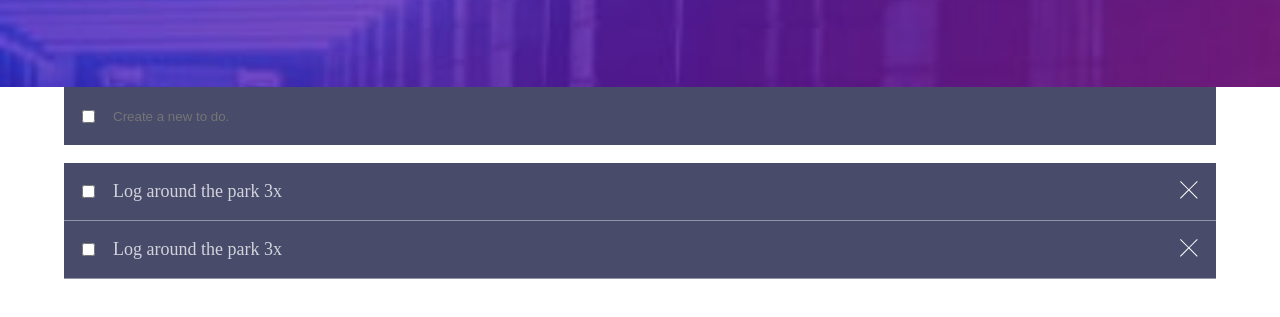
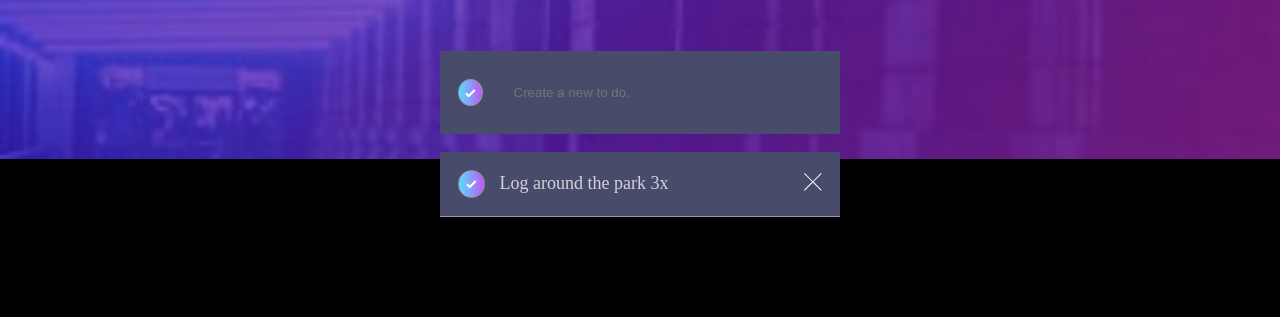
Before and after one commit to ndickers/todo-app-main, a plain HTML site: page index.html in a window 1280 px wide. Shown: the part 81-398 px from the top of the page. Drawn offline with Linux system fonts and the light colour scheme.

Commit message:
Add checkbox functionality

```diff
--- a/index.html
+++ b/index.html
@@ -18,24 +18,25 @@
     </header>
     <main>
       <div class="add-todo">
-        <input type="checkbox" name="" id="" />
         <input
-          class="input-element"
-          type="text"
-          placeholder="Create a new to do."
+          class="input-checkbox"
+          checked="false"
+          type="checkbox"
+          name=""
+          id=""
         />
+        <div>
+          <input
+            class="input-element"
+            type="text"
+            placeholder="Create a new to do."
+          />
+        </div>
       </div>
 
       <section>
         <div class="todo-item">
-          <input type="checkbox" name="" id="todo-item" />
-          <p>Log around the park 3x</p>
-          <button>
-            <img src="./images/icon-cross.svg" alt="" srcset="" />
-          </button>
-        </div>
-        <div class="todo-item">
-          <input class="check-through" type="checkbox" name="" id="todo-item" />
+          <input class="item-checkbox" checked="false" type="checkbox" name="" id="todo-item" />
           <p>Log around the park 3x</p>
           <button>
             <img src="./images/icon-cross.svg" alt="" srcset="" />
--- a/index.js
+++ b/index.js
@@ -6,7 +6,7 @@ function getLocalStorageItems() {
     console.log(checked, value);
     const divElement = document.createElement("div");
     divElement.setAttribute("class", "todo-item");
-    divElement.innerHTML = `<input class="check-through" checked="${checked}" type="checkbox" name="" id="todo-item" />
+    divElement.innerHTML = `<input class="check-through item-checkbox" checked="false" type="checkbox" name="" id="todo-item" />
     <p>${value}</p>
     <button>
       <img src="./images/icon-cross.svg" alt="" srcset="" />
@@ -24,15 +24,14 @@ function strikeThroughItem({ target }) {
     if (target.checked) {
       target.nextElementSibling.classList.add("strike-p");
       // update checked item
-
     } else {
       target.nextElementSibling.classList.remove("strike-p");
-
     }
   }
   // remove items logic
   if (target.tagName === "IMG") {
     target.parentElement.parentElement.remove();
+    addDataToLocalStorage();
   }
 }
 
@@ -41,16 +40,14 @@ const addItem = document.querySelector(".add-todo");
 addItem.addEventListener("click", addTodoItem);
 
 function addTodoItem({ target }) {
+  const getValue = document.querySelector(".input-element").value;
   const sectionElement = document.querySelector("section");
   if (target.type === "checkbox") {
-    if (target.checked) {
-      const value = target.nextElementSibling.value;
-      console.log(value);
-
+    if (target.checked && getValue !== "") {
       const divElement = document.createElement("div");
       divElement.setAttribute("class", "todo-item");
-      divElement.innerHTML = `<input class="check-through" type="checkbox" name="" id="todo-item" />
-        <p>${value}</p>
+      divElement.innerHTML = `<input checked="false" class="check-through item-checkbox" type="checkbox" name="" id="todo-item" />
+        <p>${getValue}</p>
         <button>
           <img src="./images/icon-cross.svg" alt="" srcset="" />
         </button>`;
--- a/style.css
+++ b/style.css
@@ -13,6 +13,9 @@
   margin: 0;
   padding: 0;
 }
+body {
+  background: black;
+}
 
 header {
   background: url(./images/bg-mobile-dark.jpg);
@@ -21,7 +24,7 @@ header {
   background-size: cover;
   padding-inline: 1rem;
   padding-block-start: 2rem;
-  padding-block-end: 5rem;
+  padding-block-end: 9rem;
 }
 header div {
   display: flex;
@@ -32,10 +35,13 @@ header img {
   block-size: auto;
   align-items: center;
 }
+
 main {
+  max-inline-size: 400px;
   inline-size: 90%;
   margin-inline: auto;
   color: var(--light-grayish-blue);
+  margin-block-start: -6rem;
 }
 
 h1 {
@@ -51,11 +57,36 @@ h1 {
   padding-inline: 1rem;
   padding-block: 1.2rem;
 }
-.input-element {
-  inline-size: 100%;
+.add-todo div {
+  width: 100%;
   background: var(--very-dark-grayish-blue);
   color: var(--light-grayish-blue);
   border: none;
+  display: flex;
+  align-items: center;
+  gap: 1rem;
+}
+.add-todo div input {
+  background: var(--very-dark-grayish-blue);
+  color: var(--light-grayish-blue);
+  padding: 0.7rem;
+  inline-size: 100%;
+  border: none;
+}
+
+.input-checkbox {
+  position: absolute;
+  opacity: 0;
+  height: 2rem;
+  width: 2rem;
+}
+.input-checkbox:checked + div::before {
+  background-image: linear-gradient(
+    to right,
+    hsl(192, 100%, 67%),
+    hsl(280, 87%, 65%)
+  );
+  content: url(./images/icon-check.svg);
 }
 .todo-item {
   display: flex;
@@ -78,3 +109,36 @@ h1 {
   text-decoration: line-through;
   color: var(--dark-grayish-blue);
 }
+
+.item-checkbox {
+  position: absolute;
+  opacity: 0;
+  width: 2.5rem;
+  height: 2.5rem;
+}
+.todo-item p {
+  display: flex;
+  align-items: center;
+  gap: 0.8rem;
+}
+.todo-item p::before,
+.add-todo div::before {
+  content: "";
+  width: 1rem;
+  height: 1rem;
+  padding: 0.2rem;
+  cursor: pointer;
+  border: 1px solid var(--dark-grayish-blue);
+  border-radius: 100%;
+  display: flex;
+  justify-content: center;
+  align-items: center;
+}
+.item-checkbox:checked + p::before {
+  background-image: linear-gradient(
+    to right,
+    hsl(192, 100%, 67%),
+    hsl(280, 87%, 65%)
+  );
+  content: url(./images/icon-check.svg);
+}
```
